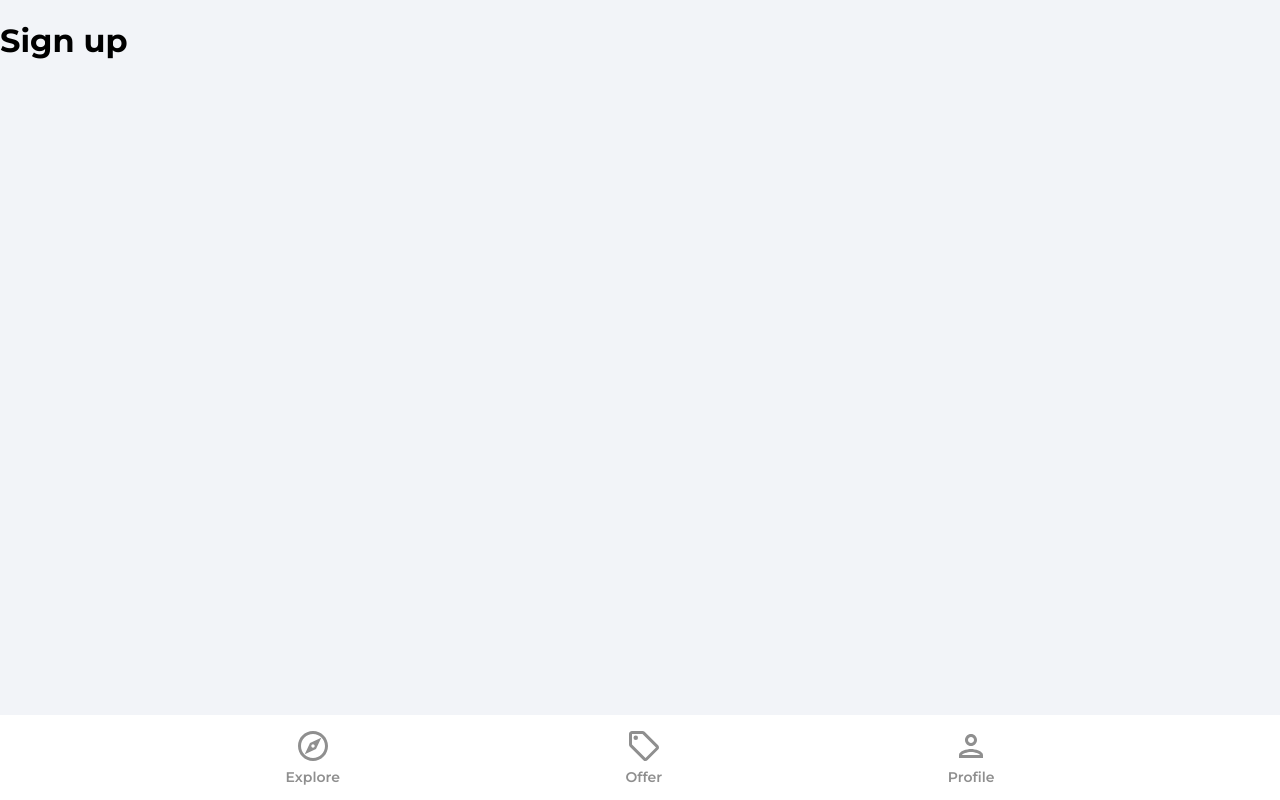
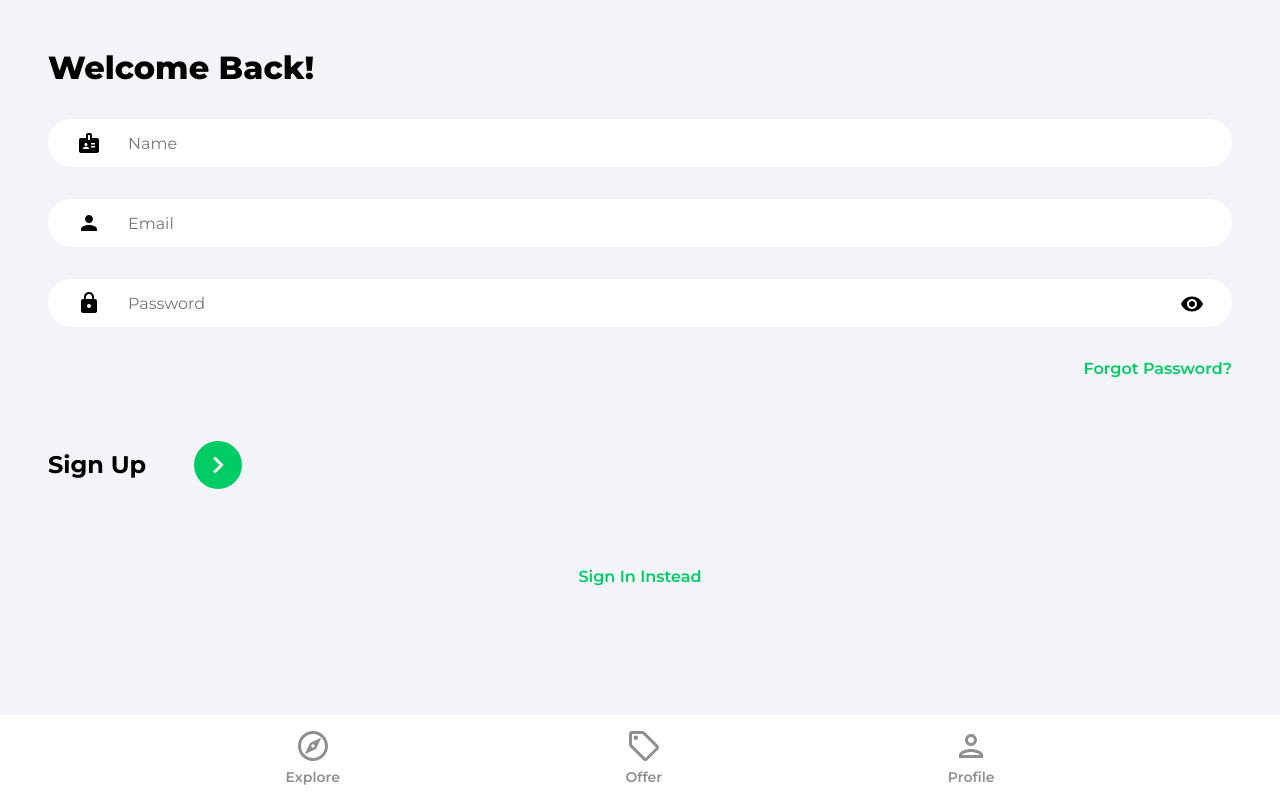
Before and after one commit to Jthomp1993/house-marketplace, a React (Create React App) app: page /sign-up in a window 1280 px wide. Built offline with nearby package versions, Linux system fonts and the light colour scheme.

Commit message:
Sign in & Sign up forms

```diff
--- a/src/pages/SignIn.jsx
+++ b/src/pages/SignIn.jsx
@@ -1,8 +1,60 @@
+import { useState, Fragment } from 'react';
+import { Link, useNavigate } from 'react-router-dom';
+import { ReactComponent as ArrowRightIcon } from '../assets/svg/keyboardArrowRightIcon.svg';
+import visabilityIcon from '../assets/svg/visibilityIcon.svg';
+
+
 function SignIn() {
+    const [showPassword, setShowPassword] = useState(false);
+    const [formData, setFormData] = useState({
+        email: '',
+        password: ''
+    })
+
+    const { email, password } = formData;
+
+    const navigate = useNavigate();
+
+    const onChange = (e) => {
+        setFormData((prevState) => ({
+            ...prevState,
+            [e.target.id]: e.target.value
+        }))
+    }
+
     return (
-        <div>
-            <h1>Sign in</h1>
-        </div>
+        <Fragment>
+            <div className="pageContainer">
+                <header>
+                    <p className="pageHeader">Welcome Back!</p>
+                </header>
+                <form>
+                    <input className="emailInput" type="email" placeholder="Email" id="email" value={email} onChange={onChange} />
+
+                    <div className="passwordInputDiv">
+                        <input type={showPassword ? 'text' : 'password'} className="passwordInput" placeholder="Password" id="password" onChange={onChange} />
+                        <img className="showPassword" src={visabilityIcon} onClick={() => setShowPassword((prevState) => !prevState)} alt="Show password" />
+                    </div>
+                    <Link to='/forgot-password' className="forgotPasswordLink">
+                        Forgot Password?
+                    </Link>
+                    <div className="signInBar">
+                        <p className="signInText">
+                            Sign In
+                        </p>
+                        <button className="signInButton">
+                            <ArrowRightIcon fill='#ffffff' width="34px" height="34px" />
+                        </button>
+                    </div>
+                </form>
+
+                {/* Google Oauth */}
+
+                <Link to='/sign-up' className="registerLink">
+                    Sign Up Instead
+                </Link>
+            </div>
+        </Fragment>
     )
 }
 
--- a/src/pages/SignUp.jsx
+++ b/src/pages/SignUp.jsx
@@ -1,8 +1,62 @@
+import { useState, Fragment } from 'react';
+import { Link, useNavigate } from 'react-router-dom';
+import { ReactComponent as ArrowRightIcon } from '../assets/svg/keyboardArrowRightIcon.svg';
+import visabilityIcon from '../assets/svg/visibilityIcon.svg';
+
+
 function SignUp() {
+    const [showPassword, setShowPassword] = useState(false);
+    const [formData, setFormData] = useState({
+        name: '',
+        email: '',
+        password: ''
+    })
+
+    const { name, email, password } = formData;
+
+    const navigate = useNavigate();
+
+    const onChange = (e) => {
+        setFormData((prevState) => ({
+            ...prevState,
+            [e.target.id]: e.target.value
+        }))
+    }
+
     return (
-        <div>
-            <h1>Sign up</h1>
-        </div>
+        <Fragment>
+            <div className="pageContainer">
+                <header>
+                    <p className="pageHeader">Welcome Back!</p>
+                </header>
+                <form>
+                    <input className="nameInput" type="text" placeholder="Name" id="name" value={name} onChange={onChange} />
+                    <input className="emailInput" type="email" placeholder="Email" id="email" value={email} onChange={onChange} />
+
+                    <div className="passwordInputDiv">
+                        <input type={showPassword ? 'text' : 'password'} className="passwordInput" placeholder="Password" id="password" onChange={onChange} />
+                        <img className="showPassword" src={visabilityIcon} onClick={() => setShowPassword((prevState) => !prevState)} alt="Show password" />
+                    </div>
+                    <Link to='/forgot-password' className="forgotPasswordLink">
+                        Forgot Password?
+                    </Link>
+                    <div className="signUpBar">
+                        <p className="signUpText">
+                            Sign Up
+                        </p>
+                        <button className="signUpButton">
+                            <ArrowRightIcon fill='#ffffff' width="34px" height="34px" />
+                        </button>
+                    </div>
+                </form>
+
+                {/* Google Oauth */}
+
+                <Link to='/sign-in' className="registerLink">
+                    Sign In Instead
+                </Link>
+            </div>
+        </Fragment>
     )
 }
 
```
